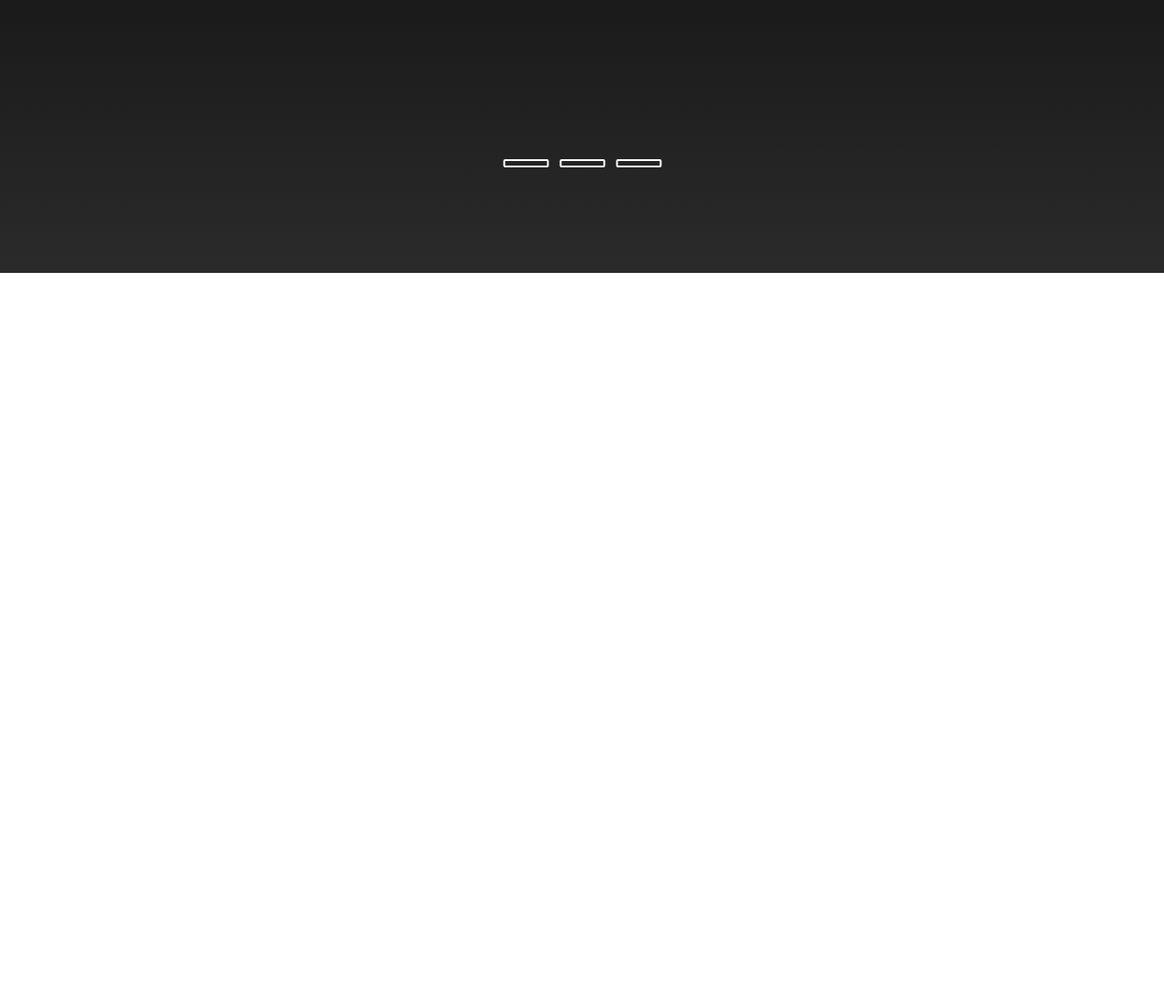
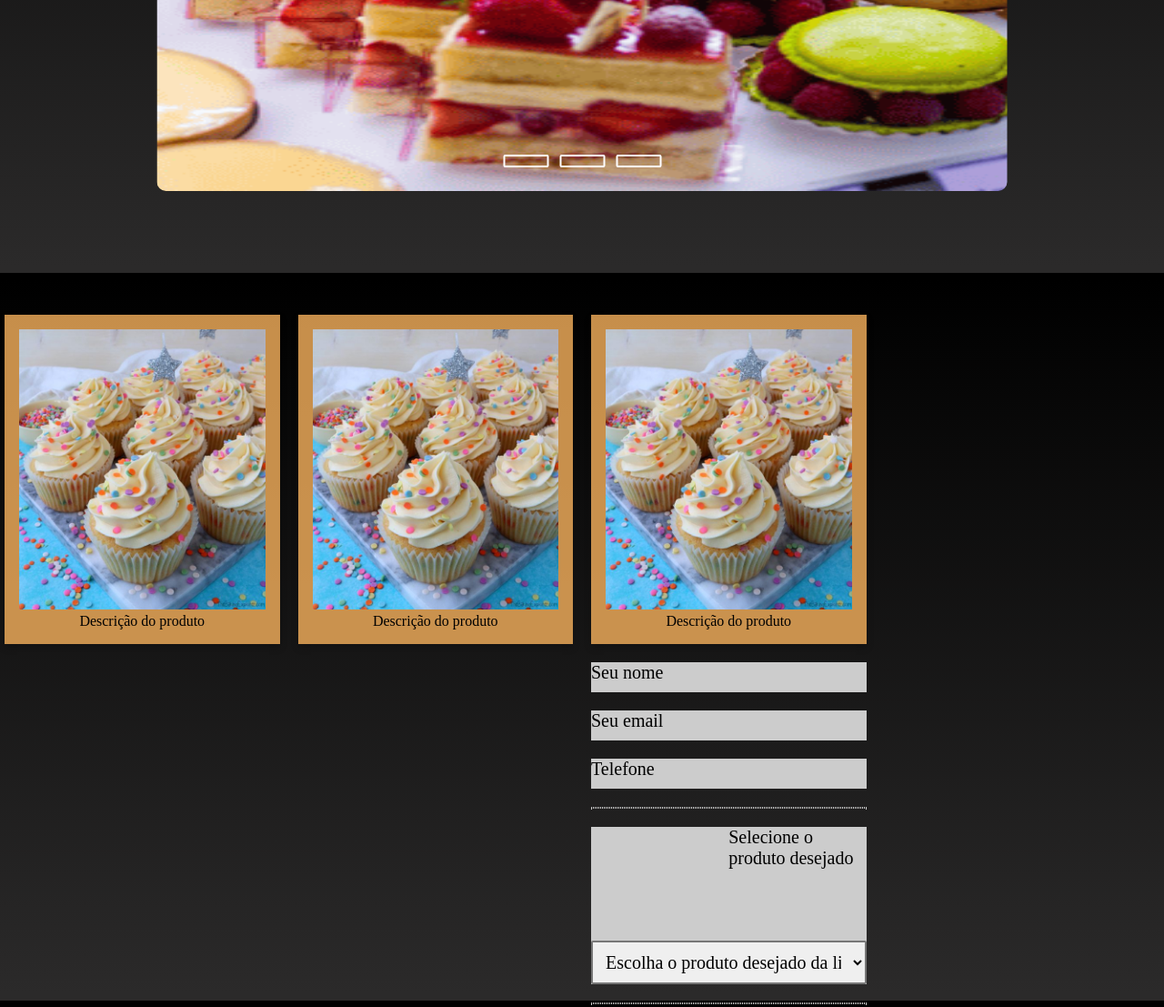
Before and after one commit to oligabriella/devWebFacul, a plain HTML site: page index.html in a window 1280 px wide. Shown: the part 500-1607 px from the top of the page at 91% size. Before the commit the page ends 800 px from the top, so only its background shows below. Drawn offline with Linux system fonts and the light colour scheme.

Commit message:
Form, Card colum

```diff
--- a/index.html
+++ b/index.html
@@ -26,15 +26,15 @@
     <input type="radio" name="slide" id="slide3">
 
     <div class="slide s1">
-      <img src="./images/doce.jpg" alt="Doces variados">
+      <img src="./images/doce.png" alt="Doces variados">
     </div>
 
     <div class="slide">
-      <img src="./images/doce1.jpg" alt="Sobremesas de chocolate e morango">
+      <img src="./images/doce1.png" alt="Sobremesas de chocolate e morango">
     </div>
 
     <div class="slide">
-      <img src="./images/doce2.jpg" alt="Torta de chocolate">
+      <img src="./images/doce2.png" alt="Torta de chocolate">
     </div>
   </div>
   <div class="navigation">
@@ -45,31 +45,70 @@
 </div>
 
 <div class="row">
-  <div class="col-sm-2">
-    <div class="card" style="width: 14rem;">
-    <img class="card-img-top" src="..." alt="Card image cap">
+  <div class="column">
+    <div class="card">
+    <img class="card-img-top" src="./images/doce4.jpg" alt="Card image cap">
     <div class="card-body">
       <p class="card-text">Descrição do produto</p>
     </div>
   </div>
   </div>
-  <div class="col-sm-2"></div>
-  <div class="card" style="width: 14rem;">
-    <img class="card-img-top" src="..." alt="Card image cap">
+  <div class="column">
+  <div class="card">
+    <img class="card-img-top" src="./images/doce4.jpg" alt="Card image cap">
     <div class="card-body">
       <p class="card-text">Descrição do produto</p>
       </div>
     </div>
   </div>
-  <div class="col-sm-2">
-  <div class="card" style="width: 14rem;">
-    <img class="card-img-top" src="..." alt="Card image cap">
+  <div class="column">
+  <div class="card">
+    <img class="card-img-top" src="./images/doce4.jpg" alt="Card image cap">
     <div class="card-body">
       <p class="card-text">Descrição do produto</p>
       </div>
-    </div>
+  </div>
+
+
+ <form method="post">
+  <div class="FormularioEncomenda">
+    <label for="nome">Seu nome</label>
+    <input type="text" id="nome" name="nome" placeholder="Insira seu nome aqui" pattern="[A-Z\sa-z]{3,20}" required />
+  </div>
+  <div class="FormularioEncomenda">
+    <label for="email">Seu email</label>
+    <input type="text" id="email" name="email" placeholder="seu_email@email.com" required />
+  </div>
+  <div class="FormularioEncomenda">
+    <label for="tel">Telefone</label>
+    <input type="text" id="tel" name="tel" placeholder="(21)91234-5678" pattern="\(\d{2}\)\d{5}-\d{4}" required />
+  </div>
+  <hr>
+  <div class="FormularioEncomenda inlined">
+    <label for="data-encomenda">Data da encomenda</label>
+    <input type="date" id="data-encomenda" name="encomenda" required />
+  </div>
+  <div class="FormularioEncomenda">
+    <label for="escolha-produto">Selecione o produto desejado</label>
+    <select id="escolha-produto" name="produto_desejado" required>
+        <option value="">Escolha o produto desejado da lista</option>
+        <option value="Produto1">Produto 1</option>
+        <option value="Produto2">Produto 2</option>
+        <option value="Produto3">Produto 3</option>
+    </select>
+  </div>
+  <hr>
+  <div class="FormularioEncomenda">
+    <label for="message"> Algo mais?</label>
+    <textarea id="message" name="cliente_mensagem" placeholder="Informe mais detalhes sobre o pedido, se necessário." required></textarea>
+  </div>
+  <button type="submit">Confirmar pedido</button>
+
 </div>
 </div>
+</form>
+</div>
+
 
 </body>
 </html>
--- a/style.css
+++ b/style.css
@@ -52,11 +52,11 @@ button:hover {
     background-color: rgba(248, 178, 93, 0.8);
 }
 
-body {
+html, body {
     margin: 0;
     padding: 0;
-    height: 100vh;
-    width: 100vw;
+    height: 100%;
+    width: 100%;
     background: linear-gradient(180deg, #000 1%, #2b2a2a 99%);
 }
 
@@ -124,3 +124,88 @@ input {
 #slide3:checked ~ .s1 {
     margin-left: -66%;
 }
+
+.column {
+    float: left;
+    width: 25%;
+    padding: 0 10px;
+    position: relative;
+    top: 750px;
+}
+
+.row {
+    margin: 0 -5px;
+    border-radius: 10px;
+    top: 30px;
+
+}
+
+.row:after {
+    content: "";
+    display: table;
+    clear: both;
+}
+
+.card {
+    box-shadow: 0 4px 8px 0 rgba(0, 0, 0, 0.2);
+    padding: 16px;
+    text-align: center;
+    background-color: rgba(248, 178, 93, 0.8);
+
+}
+
+
+@media screen and (max-width: 600px) {
+    .column {
+      width: 100%;
+      display: block;
+      margin-bottom: 20px;
+    }
+}
+
+.card img {
+    width: 100%;
+}
+
+div.FormularioEncomenda {
+    background-color: #ccc;
+    margin: 20px 0;
+    position: relative;
+  }
+
+div.FormularioEncomenda.inlined {
+    width: 49%;
+    display: inline-block;
+    float: left;
+    margin-left: 1%;
+}
+
+label {
+    display: block;
+    font-family: 'Nanum Gothic';
+    padding-bottom: 10px;
+    font-size: 1.25em;
+}
+
+input, select, textarea {
+    border-radius: 2px;
+    border: 2px solid #777;
+    box-sizing: border-box;
+    font-size: 1.25em;
+    font-family: 'Nanum Gothic';
+    width: 100%;
+    padding: 10px;
+}
+
+div.FormularioEncomenda.inlined input {
+    width: 95%;
+    display: inline-block;
+}
+
+textarea {
+    height: 250px;
+}
+
+hr {
+    border: 1px dotted #ccc;
+}
```
Also changed, not shown: script.js (+16 -0 lines), images/doce4.jpg (added), 1 other file.
